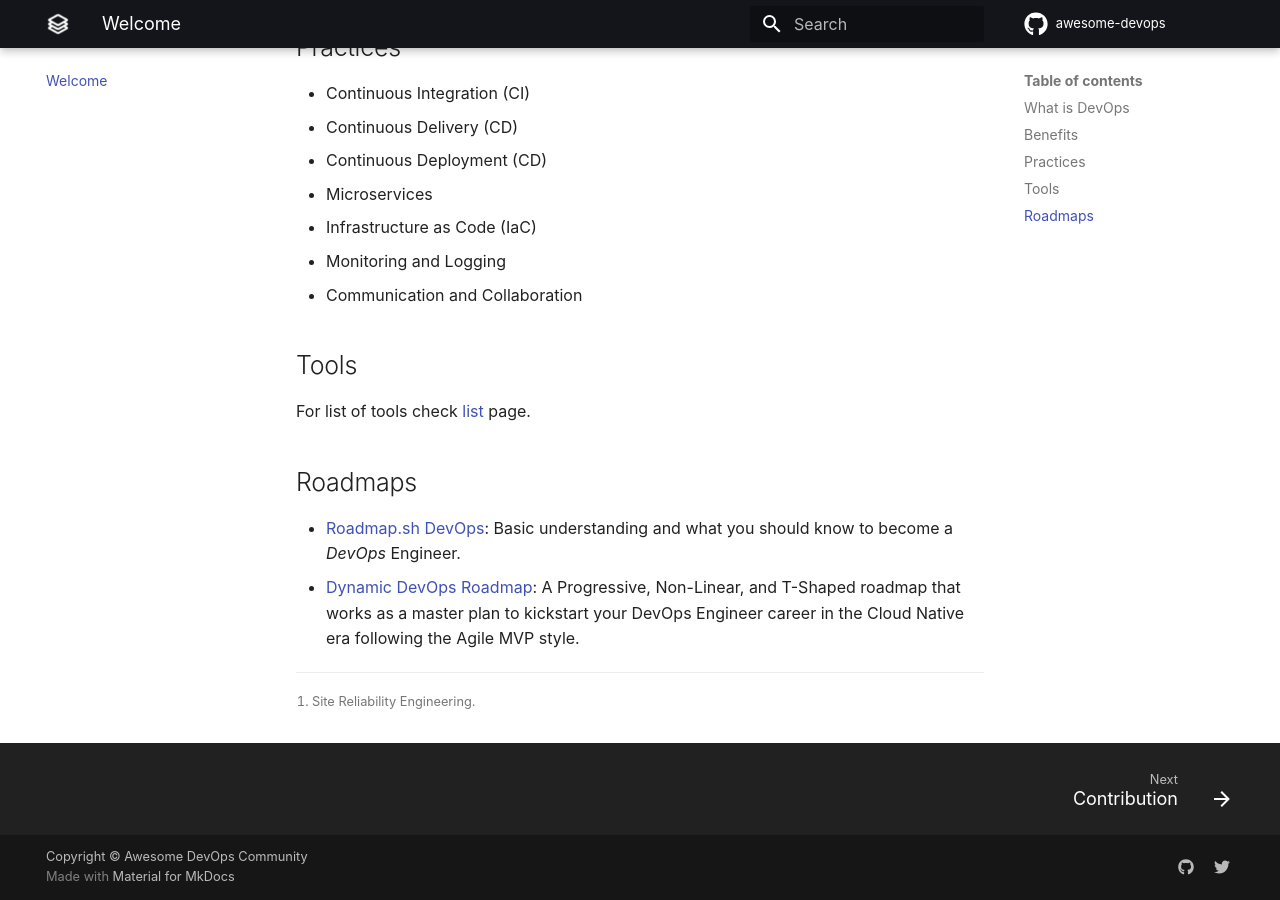
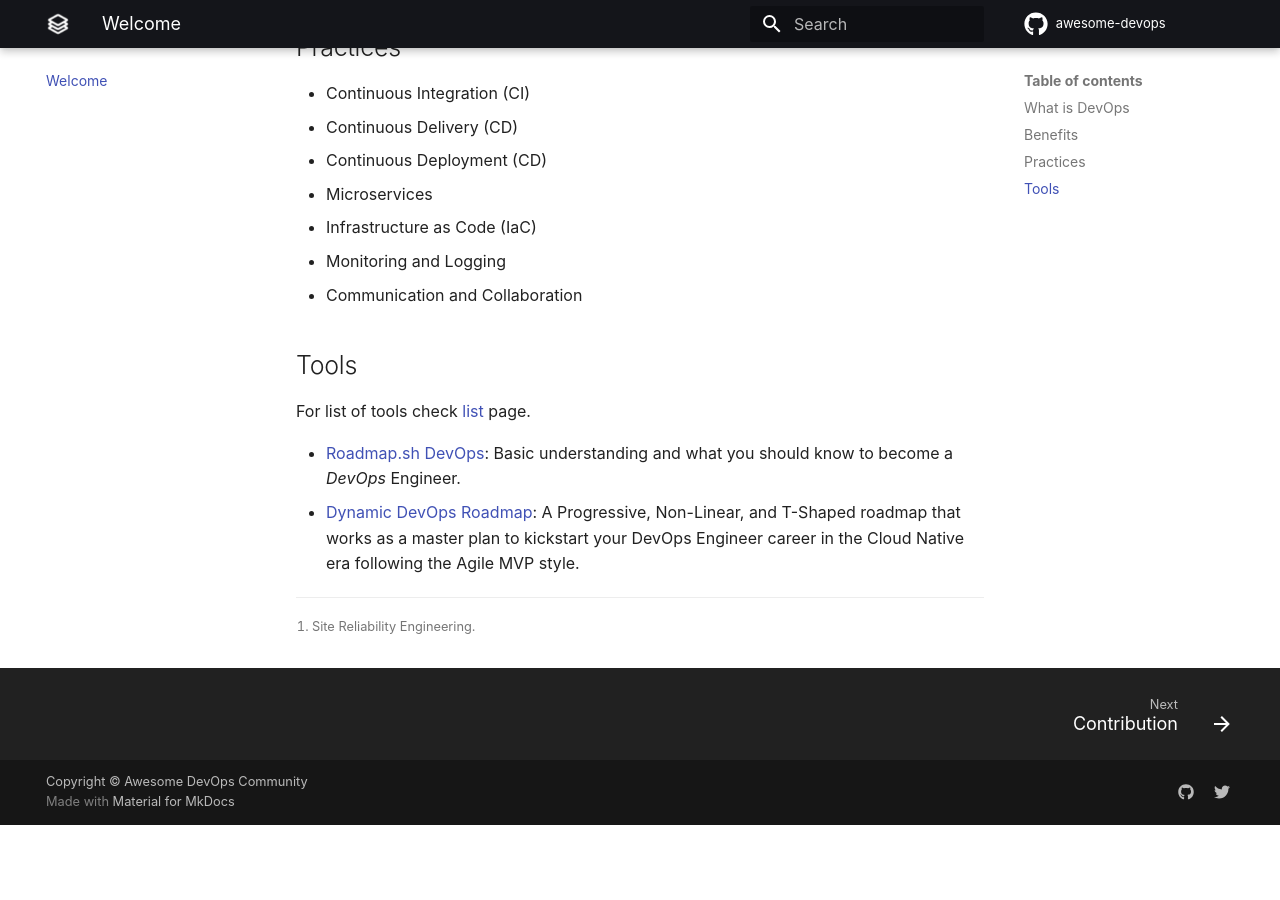
Before and after one commit to wmariuss/awesome-devops, an MkDocs documentation site: the page built from docs/index.md, in a window 1280 px wide and 900 px high, scrolled down 1040 px. Built offline with MkDocs 1.6.1 and Material for MkDocs 9.7.7, drawn with Linux system fonts in a browser that asks for light colours; comment, search, counter and statistics services are not loaded; after the commit the page ends 1865 px from its top, so only the background shows below that.

Commit message:
Remove Roadmaps section from index.md
Removed the Roadmaps section from the documentation.

```diff
--- a/docs/index.md
+++ b/docs/index.md
@@ -31,8 +31,6 @@ DevOps is the combination of cultural philosophies, practices, and tools that in
 
 For list of tools check [list](http://awesome-devops.xyz/list) page.
 
-## Roadmaps
-
 - [Roadmap.sh DevOps](https://roadmap.sh/devops): Basic understanding and what you should know to become a *DevOps* Engineer.
 - [Dynamic DevOps Roadmap](https://devopsroadmap.io): A Progressive, Non-Linear, and T-Shaped roadmap that works as a master plan to kickstart your DevOps Engineer career in the Cloud Native era following the Agile MVP style.
 
```
